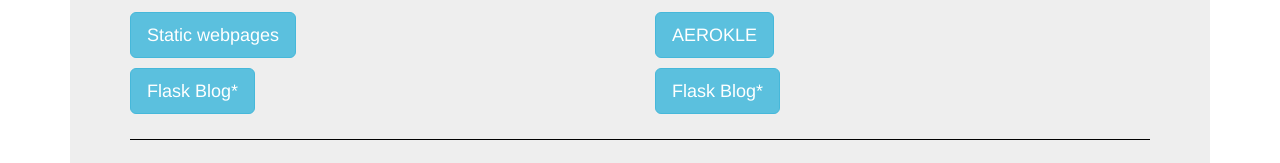
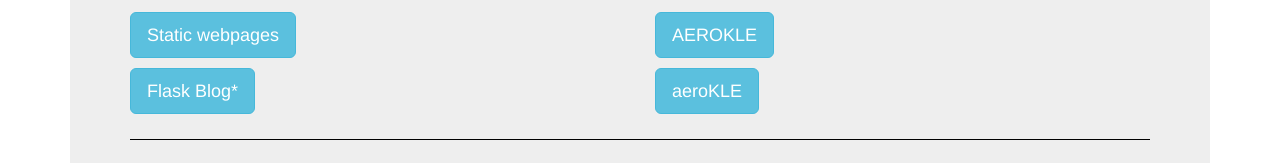
Before and after one commit to sushantm47/basicPortfolio, a plain HTML site: page index.html in a window 1280 px wide. Shown: the part 216-379 px from the top of the page. Drawn offline with nearby package versions, Linux system fonts and the light colour scheme.

Commit message:
updated index

```diff
--- a/index.html
+++ b/index.html
@@ -66,7 +66,7 @@
                     <div class="col-lg-6 padd"><a href="par+nav+foo/index.html" class="btn btn-lg btn-info">Static webpages</a></div>
                     <div class="col-lg-6 padd"><a href="par+nav+foo/newinndex/index.html" class="btn btn-lg btn-info">AEROKLE</a></div>
                     <div class="col-lg-6 padd"><a href="https://github.com/sushantm47/Flask" class="btn btn-lg btn-info">Flask Blog*</a></div>
-		    <div class="col-lg-6 padd"><a href="aeroKLE/dist/index.html" class="btn btn-lg btn-info">Flask Blog*</a></div>
+		    <div class="col-lg-6 padd"><a href="aeroKLE/dist/index.html" class="btn btn-lg btn-info">aeroKLE</a></div>
                 </div>
                 <hr>
                 <h2>Elements</h2>
```
